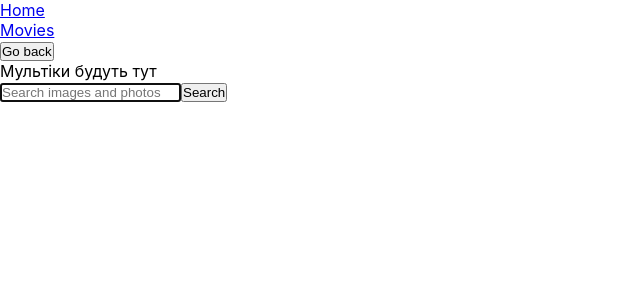
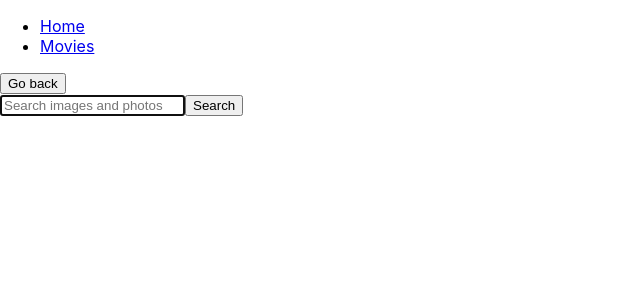
Before and after one commit to Bogdddan/goit-react-hw-05-movies, a React (Create React App) app: page /goit-react-hw-05-movies/movies in a window 1280 px wide. Shown: the top 300 px of the page, without its empty margins (0-640 px from the left). Built offline with nearby package versions, Linux system fonts and the light colour scheme.

Commit message:
додав React Lazy , Suspense

```diff
--- a/src/components/App.jsx
+++ b/src/components/App.jsx
@@ -1,11 +1,12 @@
-import { NavLink , Route , Routes } from 'react-router-dom';
-import Home from 'pages/Home';
-import Movies from 'pages/Movies'
-import MovieDetails from 'pages/MovieDetails/MovieDetails'
-import Casts from 'components/Casts/Casts'
-import Reviews from 'components/Rewiews';
+import React, { lazy, Suspense } from 'react';
+import { NavLink, Route, Routes } from 'react-router-dom';
 import NotFound from 'pages/notFound/NotFound';
 
+const Home = lazy(() => import('pages/Home'));
+const Movies = lazy(() => import('pages/Movies'));
+const MovieDetails = lazy(() => import('pages/MovieDetails/MovieDetails'));
+const Casts = lazy(() => import('components/Casts/Casts'));
+const Reviews = lazy(() => import('components/Rewiews'));
 
 export const App = () => {
   return (
@@ -19,15 +20,17 @@ export const App = () => {
         </li>
       </ul>
 
+      <Suspense fallback={<div>Loading...</div>}>
         <Routes>
-          <Route path="/"element={<Home/>} />
-          <Route path="*"element={<NotFound/>} />
-          <Route path="/movies"element={<Movies />}/>
-            <Route path="/movie/:movieId" element={<MovieDetails />} >
-            <Route path="casts" element={<Casts/>} />
+          <Route path="/" element={<Home />} />
+          <Route path="*" element={<NotFound />} />
+          <Route path="/movies" element={<Movies />} />
+          <Route path="/movie/:movieId" element={<MovieDetails />}>
+            <Route path="casts" element={<Casts />} />
             <Route path="reviews" element={<Reviews />} />
           </Route>
         </Routes>
+      </Suspense>
     </div>
   );
 };
--- a/src/pages/MovieDetails/MovieDetails.js
+++ b/src/pages/MovieDetails/MovieDetails.js
@@ -7,7 +7,7 @@ const MovieDetails = () => {
   const [movie, setMovie] = useState(null);
   const navigate = useNavigate();
 
-  const goBackBtn = () => navigate('/');
+  const goBackBtn = () => navigate('/movies');
 
 
   useEffect(() => {
--- a/src/pages/Movies.js
+++ b/src/pages/Movies.js
@@ -1,15 +1,19 @@
 import React, { useState } from "react";
-import { Link , useNavigate } from "react-router-dom";
+import { Link, useNavigate, useSearchParams } from "react-router-dom";
 
 const Movies = () => {
   const [searchQuery, setSearchQuery] = useState("");
   const [result, setResult] = useState([]);
   const navigate = useNavigate();
+  const [searchParams, setSearchParams] = useSearchParams();
+  const query = searchParams.get("query");
 
-  const goBackBtn = () => navigate('/');
+  const goBackBtnMovies = () => navigate("/");
 
   const handleQueryChange = (event) => {
     setSearchQuery(event.currentTarget.value.toLowerCase());
+    const nextQuery = event.target.value !== "" ? { query: event.target.value } : {};
+    setSearchParams(nextQuery);
   };
 
   const handleSubmit = (event) => {
@@ -35,22 +39,19 @@ const Movies = () => {
     )
       .then((response) => response.json())
       .then((data) => {
-
-        const moviesData = data.results.map(result => ({
+        const moviesData = data.results.map((result) => ({
           title: result.title,
-          id: result.id
+          id: result.id,
         }));
         setResult(moviesData);
-        // console.log(moviesData);
-        // setResult(data.results.map(movie => movie.title));
+        setSearchQuery(""); // Очищення поля введення
       })
       .catch((err) => console.error(err));
   };
 
   return (
     <>
-    <button onClick={goBackBtn}>Go back</button>
-      <div>Мультіки будуть тут</div>
+      <button onClick={goBackBtnMovies}>Go back</button>
       <form onSubmit={handleSubmit}>
         <input
           onChange={handleQueryChange}
@@ -65,14 +66,12 @@ const Movies = () => {
         </button>
       </form>
       <ul>
-        {result.map((movie) =>{
+        {result.map((movie) => {
           return (
             <li key={movie.id}>
-              <Link to={`/movie/${movie.id}`}>
-              {movie.title}
-              </Link>
+              <Link to={`/movie/${movie.id}`}>{movie.title}</Link>
             </li>
-          )
+          );
         })}
       </ul>
     </>
```
Lines whose indentation alone changed are shown as unchanged.
